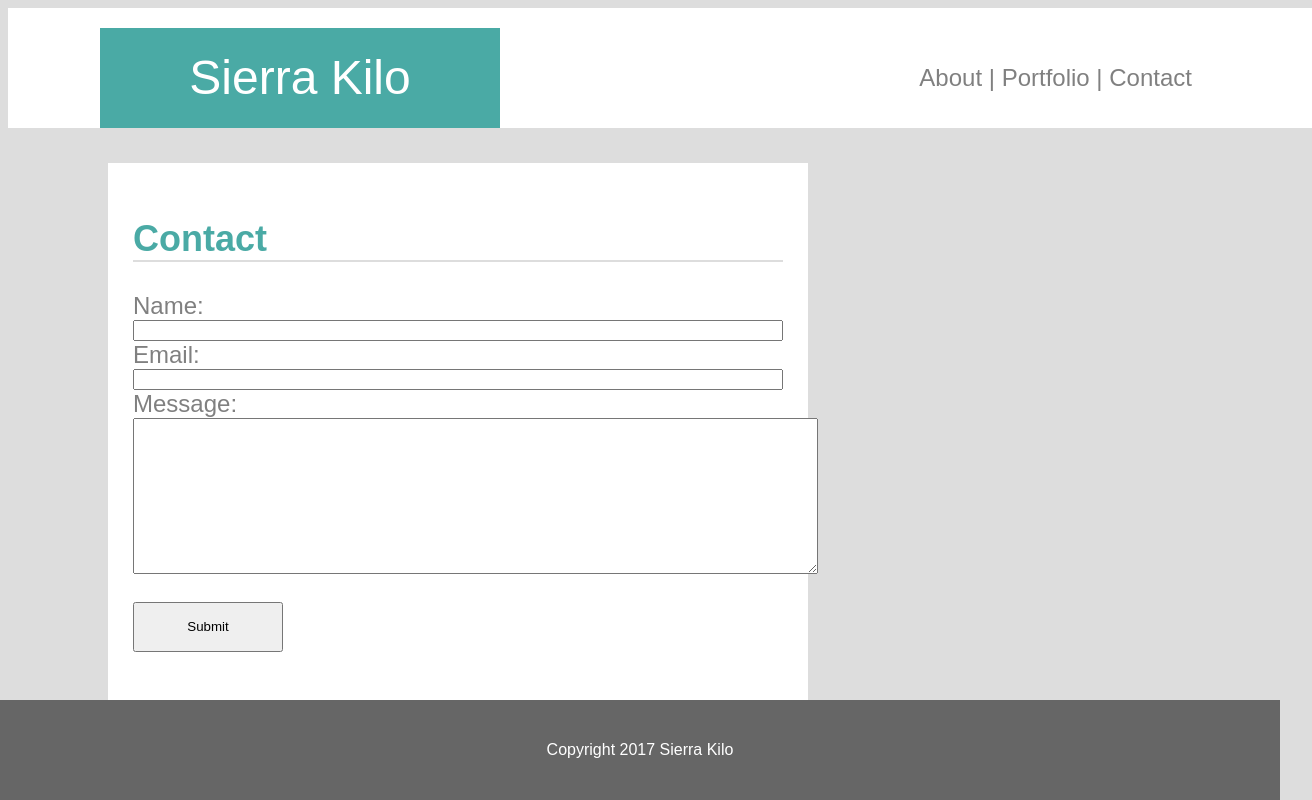
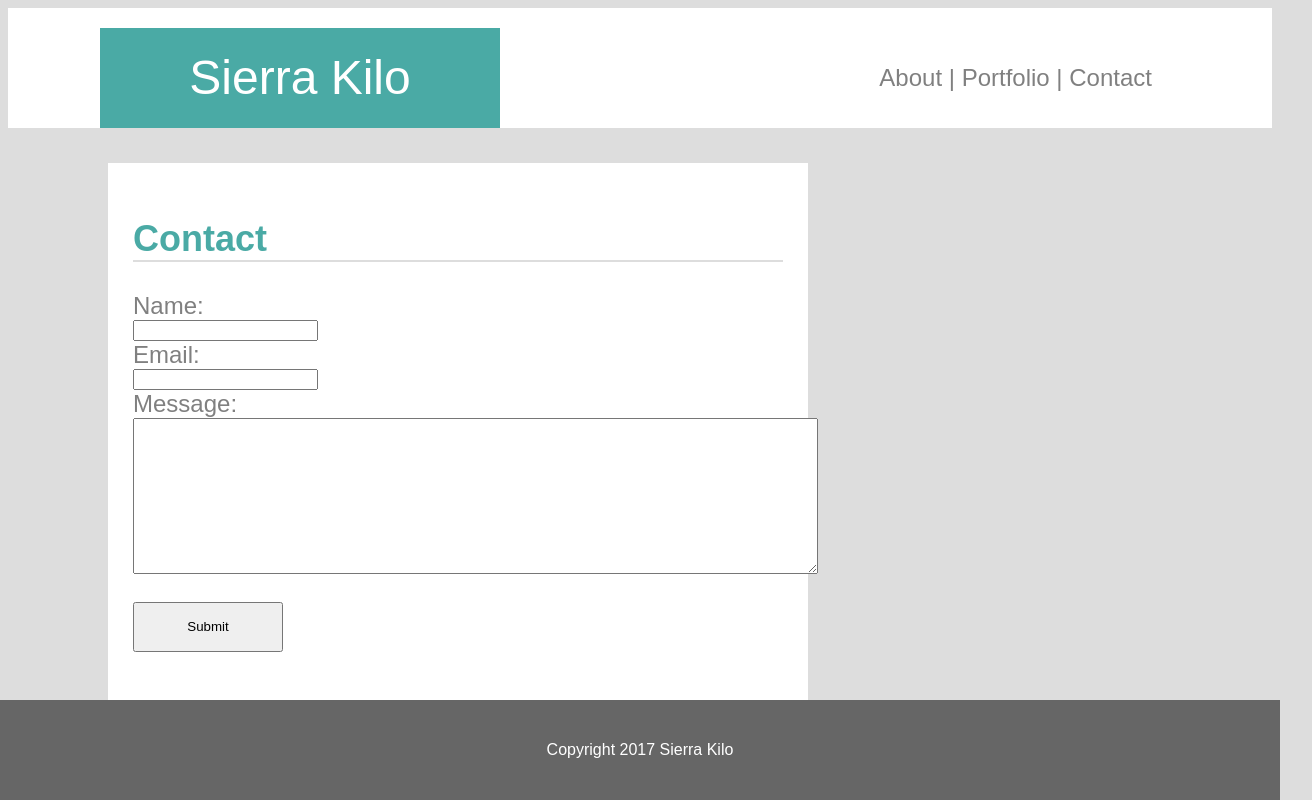
Before and after one commit to sierra-kilo/Basic-Portfolio, a plain HTML site: page contact.html in a window 1280 px wide. Shown: the whole page, 1312 px wide, since content can reach past the window. Drawn offline with Linux system fonts and the light colour scheme.

Commit message:
changed horizontal scroll issue

```diff
--- a/assets/css/style.css
+++ b/assets/css/style.css
@@ -7,14 +7,14 @@ html {
 .lowerBody {
 	position: absolute;
 	background: #dddddd;
-	width: 100%;
+	width: auto;
 }
 
 header {
 	height: 80px;
 	background: white;
 	margin: auto;
-	width: 100%;
+	width: auto;
 	padding: 20px;
 	border-bottom: 10px solid #ddd;
 }
@@ -29,6 +29,8 @@ header {
 	font-size: 24px;
 	margin-bottom: 25px;
 	display: inline-block;
+	border-bottom: 2px solid #ddd;
+
 
 }
 
@@ -76,7 +78,7 @@ nav {
 }
 
 .boxWidth {
-	width: 100%;
+	width: auto;
 }
 
 .submit {
@@ -112,5 +114,3 @@ footer {
 h1 h2 h3 h4 h5 h6 {
 	font-family: "Times";
 }
-
-	border-bottom: 2px solid #ddd;
```
